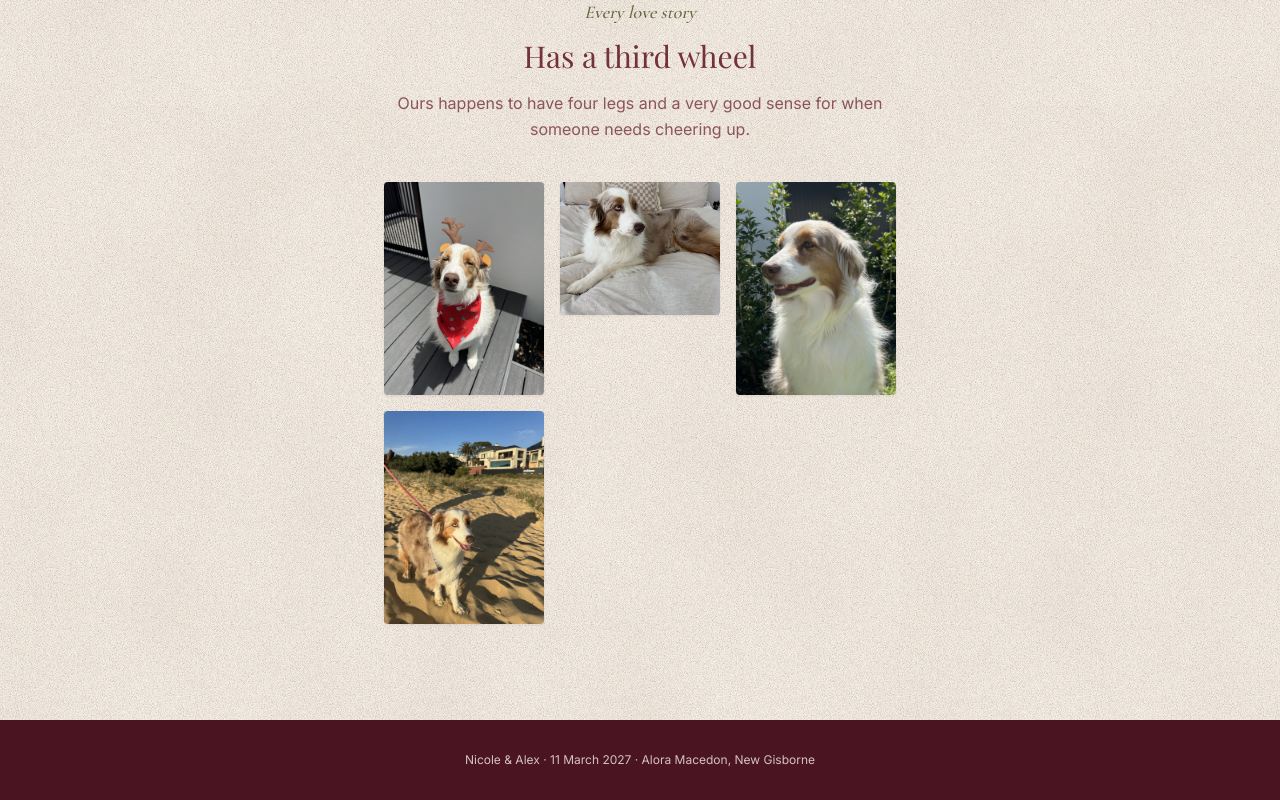
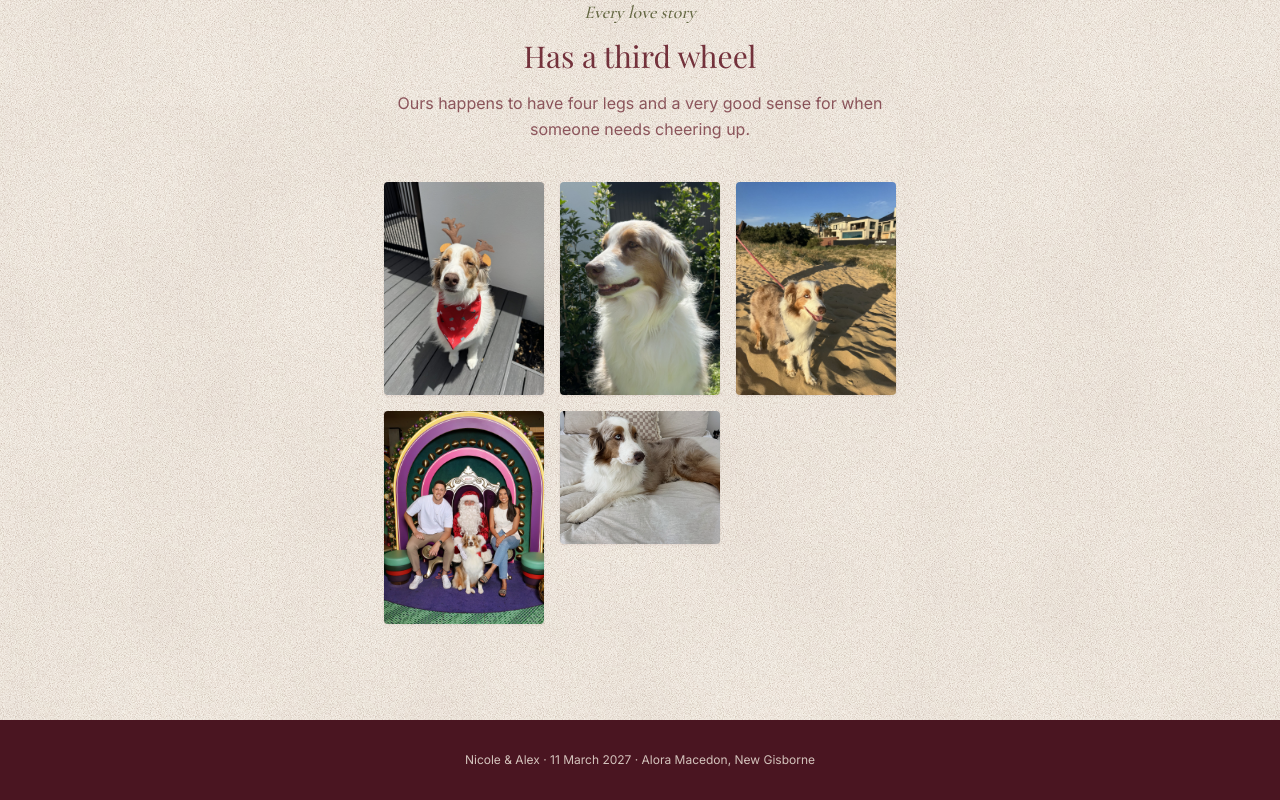
Before and after one commit to aecan3/nicole-and-alex-wedding, a Next.js app: page /our-story in a window 1280 px wide. Shown: the part 1773-2573 px from the top of the page. Built offline with nearby package versions, Linux system fonts and the light colour scheme; a web font is replaced by a local one.

Commit message:
Add Santa photo to Our Story dog gallery, balancing the desktop column heights

```diff
--- a/src/app/our-story/page.tsx
+++ b/src/app/our-story/page.tsx
@@ -26,11 +26,18 @@ const photos = [
   { type: "video" as const, src: "/gallery/couple-toast-bw.mp4", alt: "Just engaged, black and white", width: 1080, height: 810 },
 ];
 
+// Order matters here too (see note on `photos` above). On desktop's 3
+// columns, 5 items split 2/2/1 — putting the lone extra-square "bed" photo
+// last means it lands alongside a portrait shot instead of doubling up with
+// another one, which keeps the columns close in height instead of leaving
+// a gap under the shorter ones. It also happens to balance the mobile
+// 2-column layout the same way.
 const dogPhotos = [
   { type: "image" as const, src: "/gallery/dog-christmas.jpg", alt: "Their dog on Christmas Day", width: 1600, height: 2133 },
-  { type: "image" as const, src: "/gallery/dog-bed.jpg", alt: "Their dog curled up on the bed", width: 2400, height: 2000 },
   { type: "image" as const, src: "/gallery/dog-portrait.jpg", alt: "Their dog in the garden", width: 1600, height: 2133 },
   { type: "image" as const, src: "/gallery/dog-beach.jpg", alt: "Their dog on the beach", width: 1600, height: 2133 },
+  { type: "image" as const, src: "/gallery/dog-santa.jpg", alt: "Nicole, Alex and their dog visiting Santa", width: 1800, height: 2400 },
+  { type: "image" as const, src: "/gallery/dog-bed.jpg", alt: "Their dog curled up on the bed", width: 2400, height: 2000 },
 ];
 
 export default function OurStoryPage() {
```
Also changed, not shown: public/gallery/dog-santa.jpg (added).
